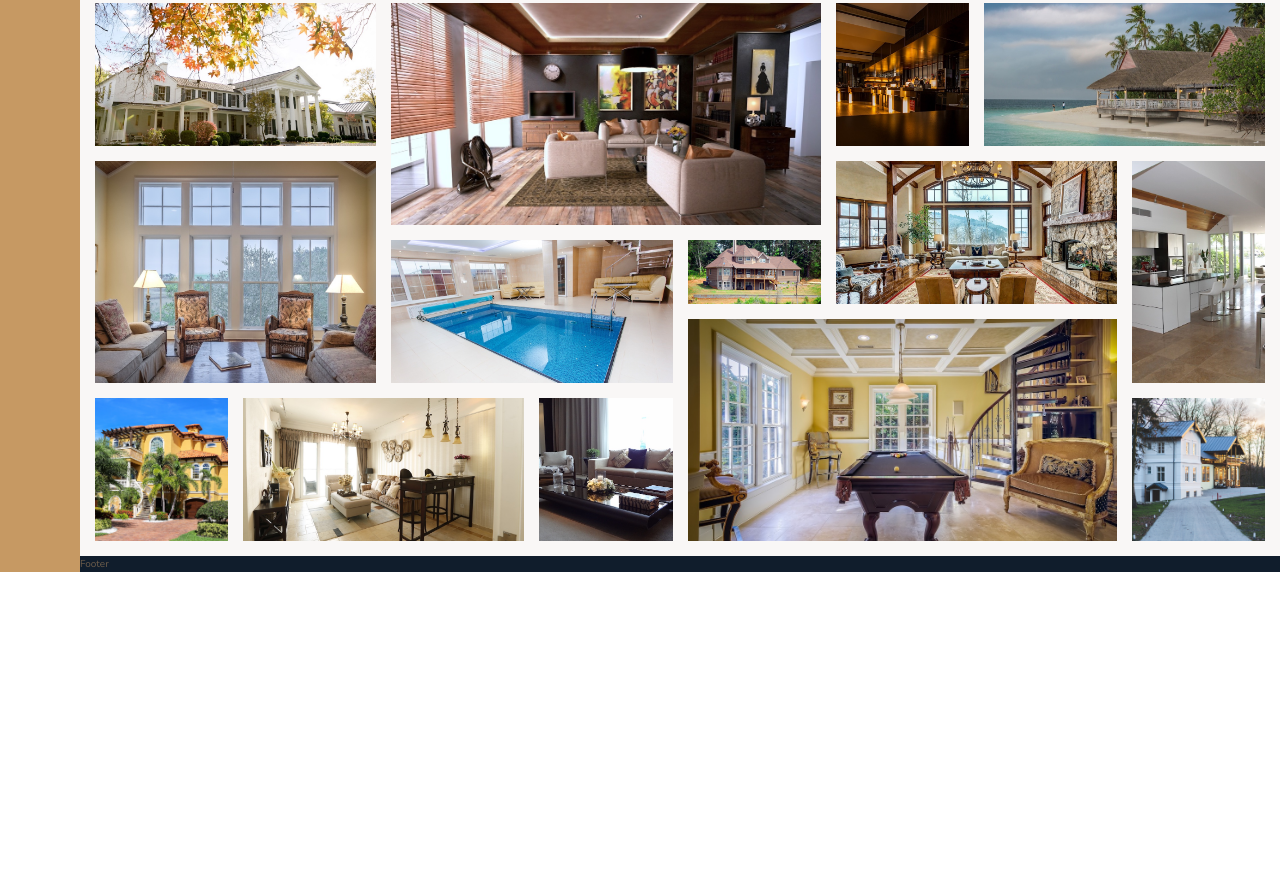
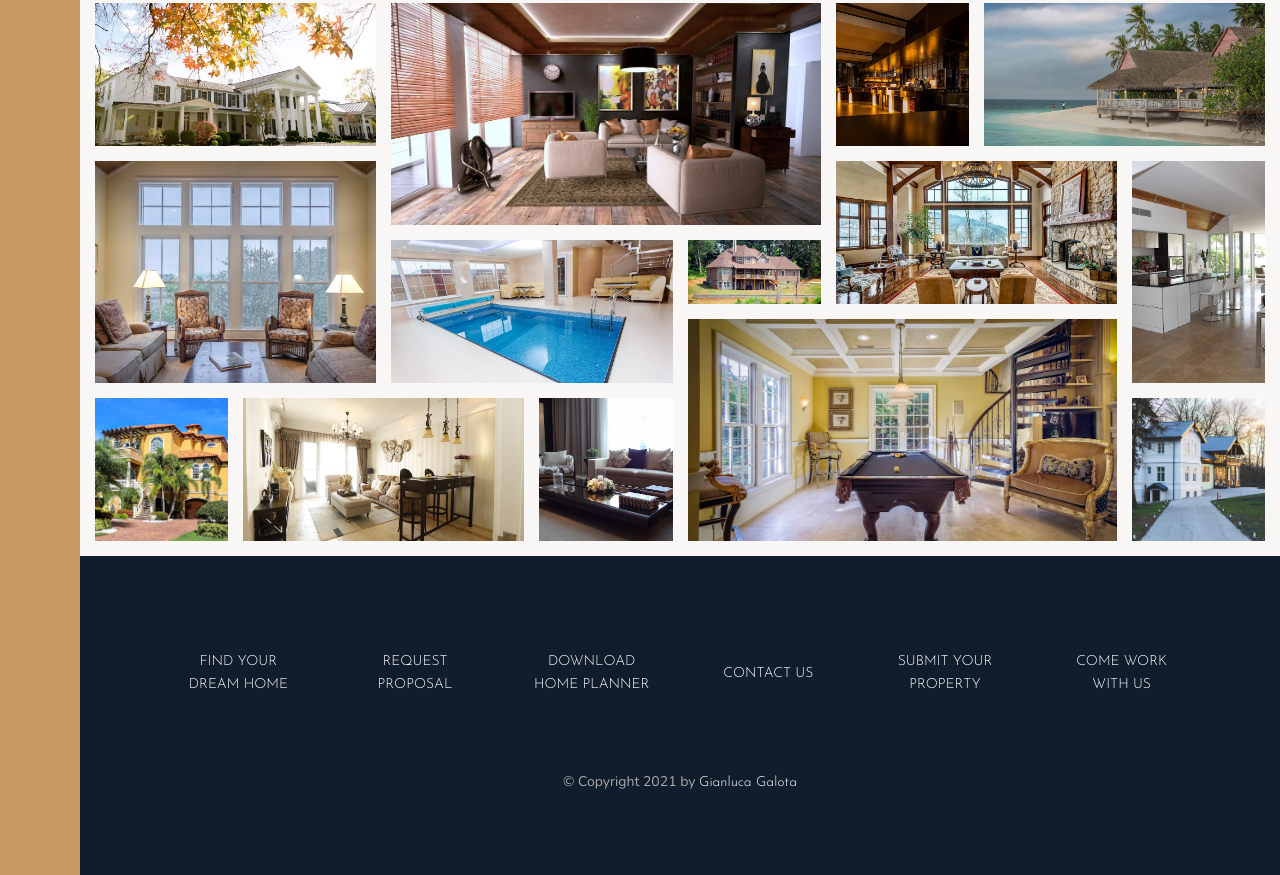
Before and after one commit to ThorOnTheRocks/RealHomes, a website: page index.html in a window 1280 px wide. Shown: the part 3087-3962 px from the top of the page. Before the commit the page ends 3659 px from the top, so only its background shows below. Drawn offline with nearby package versions, Linux system fonts and the light colour scheme.

Commit message:
footer styled

```diff
--- a/index.html
+++ b/index.html
@@ -312,7 +312,18 @@
     </section>
 
     <footer class="footer">
-      Footer
+      <ul class="nav">
+        <li class="nav__item"><a href="#" class="nav__link">Find your dream home</a></li>
+        <li class="nav__item"><a href="#" class="nav__link">Request proposal</a></li>
+        <li class="nav__item"><a href="#" class="nav__link">Download home planner</a></li>
+        <li class="nav__item"><a href="#" class="nav__link">Contact us</a></li>
+        <li class="nav__item"><a href="#" class="nav__link">Submit your property</a></li>
+        <li class="nav__item"><a href="#" class="nav__link">Come work with us</a></li>
+      </ul>
+
+      <p class="copyright">
+        &copy; Copyright 2021 by <a href="https://github.com/ThorOnTheRocks" class="copyright__link">Gianluca Galota</a>
+      </p>
     </footer>
   </body>
 </html>
--- a/sass/_footer.scss
+++ b/sass/_footer.scss
@@ -1,4 +1,56 @@
 .footer {
   background-color: $color-secondary;
   grid-column: full-start / full-end;
+  padding: 8rem;
 }
+
+.nav {
+  list-style: none;
+
+  display: grid;
+  grid-template-columns: repeat(auto-fit, minmax(15rem, 1fr));
+  grid-gap: 2rem;
+  align-items: center;
+
+  &__link:link,
+  &__link:visited {
+    font-size: 1.4rem;
+    color: #fff;
+    text-decoration: none;
+    font-family: $font-display;
+    text-transform: uppercase;
+    text-align: center;
+    padding: 1.5rem;
+    display: block;
+    transition: all .2s;
+
+
+
+  }
+
+  &__link:hover,
+  &__link:active {
+    background-color: rgba(#fff, .05);
+    transform: translateY(-3px);
+  }
+}
+
+.copyright {
+  font-size: 1.4rem;
+  color: $color-grey-light-2;
+  margin-top: 6rem;
+  text-align: center;
+  width: 70%;
+  margin-right: auto;
+  margin-left: auto;
+
+  &__link {
+    font-size: 1.4rem;
+    color: #fff;
+    text-decoration: none;
+    font-family: $font-display;
+
+
+
+  }
+}
```
Also changed, not shown: css/style.css.
